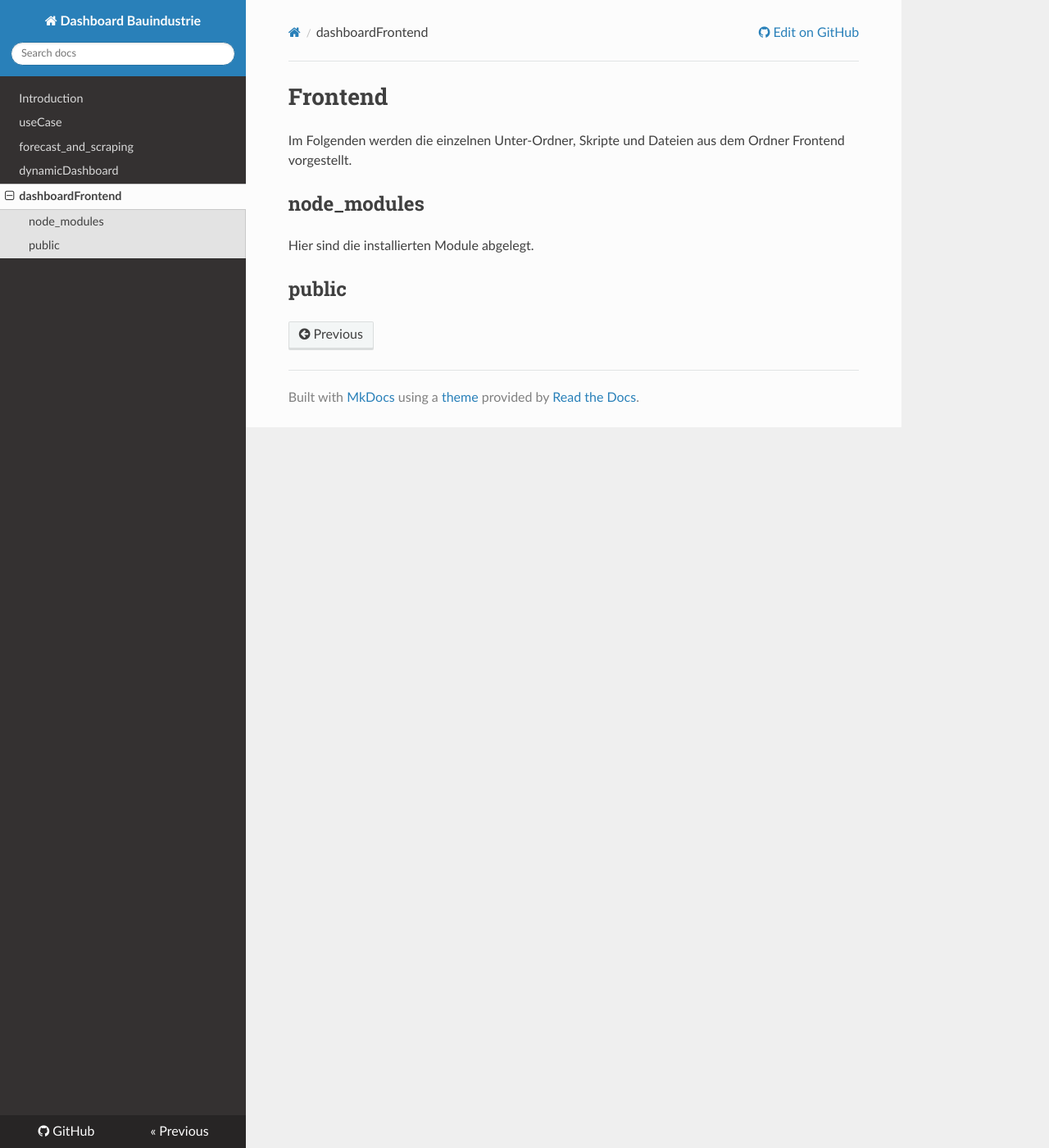
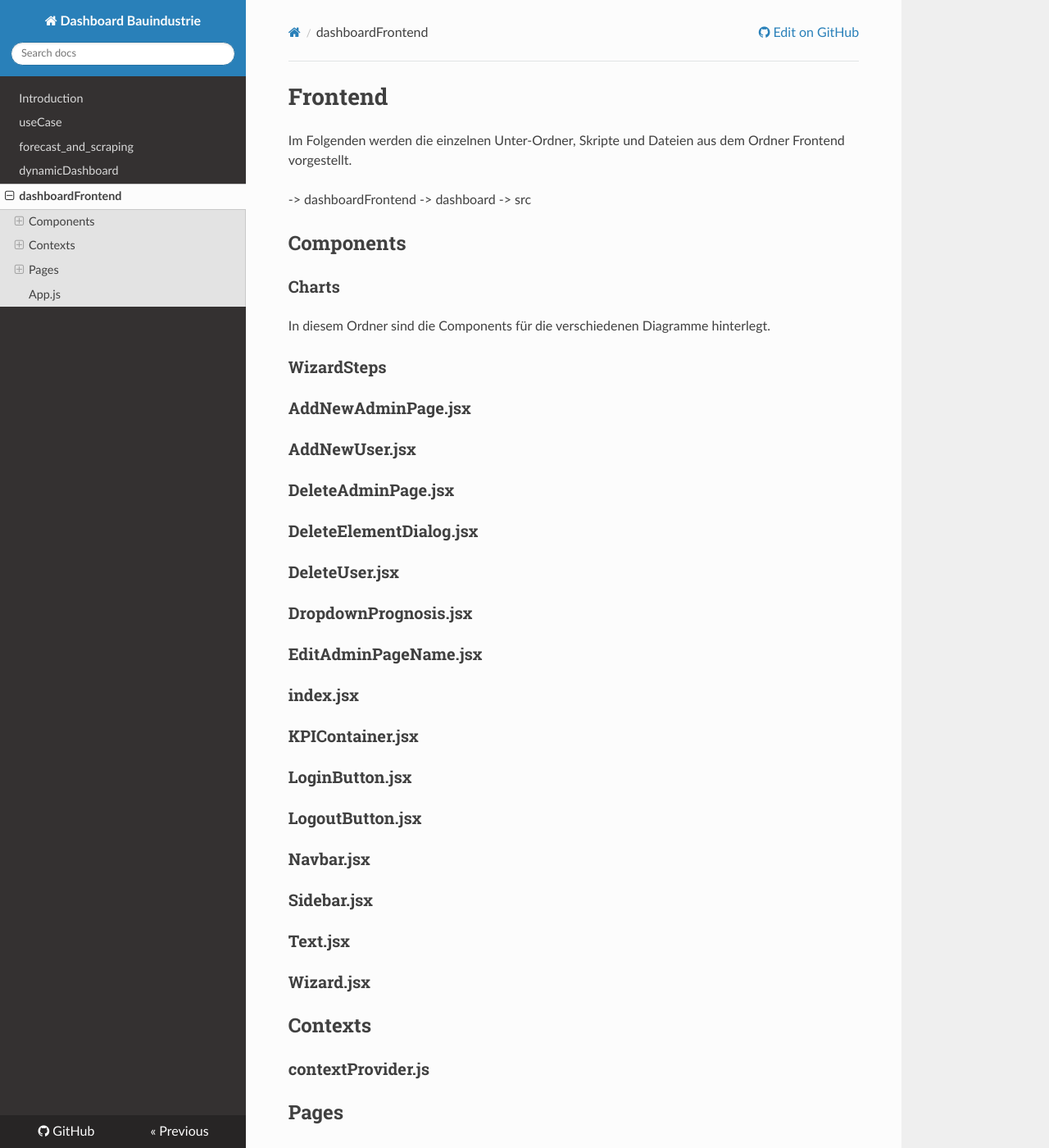
Before and after one commit to just1130/dashboardDoc, an MkDocs documentation site: the page built from docs/dashboardFrontend.md, in a window 1280 px wide and 1400 px high. Shown: the whole window at 82% size. Built offline with MkDocs 1.6.1, drawn with Linux system fonts in a browser that asks for light colours; nearby versions of some CDN libraries; some of the changed text lies outside the part shown.

```diff
--- a/docs/dashboardFrontend.md
+++ b/docs/dashboardFrontend.md
@@ -1,7 +1,44 @@
 # Frontend
 Im Folgenden werden die einzelnen Unter-Ordner, Skripte und Dateien aus dem Ordner Frontend vorgestellt.
 
-## node_modules
-Hier sind die installierten Module abgelegt.
+-> dashboardFrontend -> dashboard -> src
 
-## public
+## Components
+### Charts
+In diesem Ordner sind die Components für die verschiedenen Diagramme hinterlegt.
+
+####
+
+
+
+
+
+
+### WizardSteps
+### AddNewAdminPage.jsx
+### AddNewUser.jsx
+### DeleteAdminPage.jsx
+### DeleteElementDialog.jsx
+### DeleteUser.jsx
+### DropdownPrognosis.jsx
+### EditAdminPageName.jsx
+### index.jsx
+### KPIContainer.jsx
+### LoginButton.jsx
+### LogoutButton.jsx
+### Navbar.jsx
+### Sidebar.jsx
+### Text.jsx
+### Wizard.jsx
+
+## Contexts
+### contextProvider.js
+
+## Pages
+### Admin.jsx
+### CustomPrognosis.jsx
+### Dashboard.jsx
+### Login.jsx
+### Useradministration.jsx
+
+## App.js
```
Also changed, not shown: docs/useCases.md (+52 -0 lines), 1 other file.
